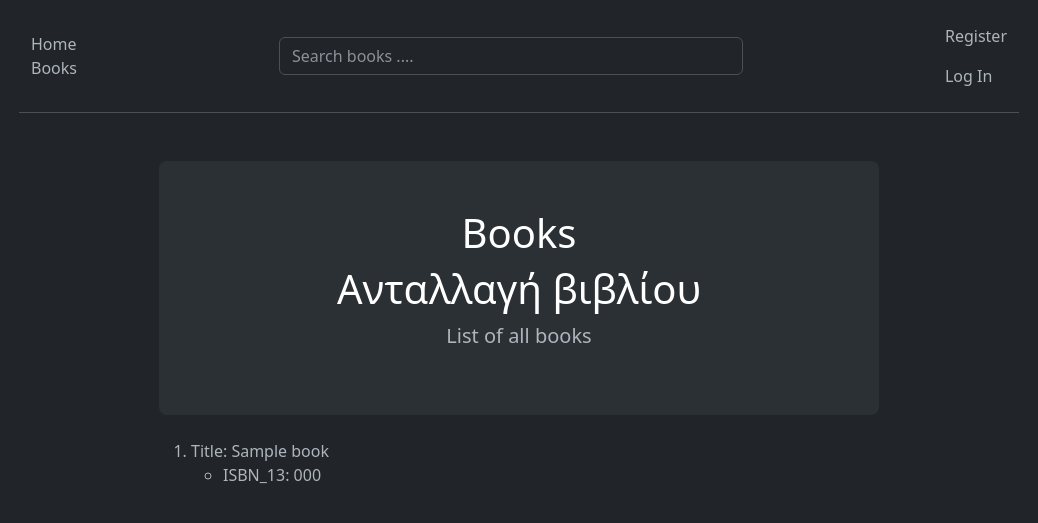
After one commit to RickPaddock/bookswap, a Django app: page /books/ in a window 1280 px wide. The commit adds this page. Shown: the top 523 px of the page, without its empty margins (121-1159 px from the left). Run offline with Django 5.2, Linux system fonts and the light colour scheme; tables that the repository leaves empty hold one stand-in row (values such as "Sample post"); some libraries are stand-ins or nearby versions.

Commit message:
New BOOK & ACCOUNT page holders. Search bar now returning results

```diff
--- a/books/templates/base.html
+++ b/books/templates/base.html
@@ -1,4 +1,5 @@
 <!DOCTYPE html>
+
 <!-- This file is the base template from which other pages inherit the style -->
 <html lang="en" data-bs-theme="dark">
     <head>
@@ -13,17 +14,19 @@
                     <div class="d-flex align-items-center">
                         <ul class="navbar-nav">
                             <li class="nav-item"> <a class="nav-link active navbar-brand" aria-current="page" href="{% url 'index' %}">Home</a> </li>
+                            <li class="nav-item"> <a class="nav-link active navbar-brand" aria-current="page" href="{% url 'book_database' %}">Books</a> </li>
                         </ul>
                     </div>
                     <div class="d-flex align-items-center">
-                        <form class="w-100 me-3" method="post">
+                        <form class="w-100 me-3" method="post" action="{% url 'book_search' %}" >
                             {% csrf_token %}
-                            <input type="search" action="{% url 'index' %}" class="form-control" placeholder="Search books ...." aria-label="Search" id="query" name="query" required>
+                            <input type="search" class="form-control" placeholder="Search books ...." aria-label="Search" id="query" name="query" required>
                         </form>
                     </div>
                     <div class="navbar-nav ms-auto">
-                    <ul class='nav navbar-nav navbar-right'>
+                        <ul class='nav navbar-nav'>
                             {% if user.is_authenticated %}
+                                <li class="nav-item"> <a class="nav-link" aria-current="page" href="{% url 'user_account' %}">{{request.user.username|upper}}</a> </li>
                                 <li class="nav-item"> <form method="post" action="{% url 'logout' %}" class="d-inline">
                                                             {% csrf_token %}
                                                             <button type="submit" class="btn btn-link nav-link">Sign Out</button>
--- /dev/null
+++ b/books/templates/book_database.html
@@ -0,0 +1,26 @@
+{% extends "base.html" %}
+{% block body_block %}
+
+    <div class="container my-5">
+        <div class="p-5 text-center bg-body-tertiary rounded-3">
+            <h1 class="text-body-emphasis">Books</h1>
+            <h1 class="text-body-emphasis"><span lang="gr">Ανταλλαγή βιβλίου</span></h1>
+            <p class="lead">List of all books</p>
+        </div>
+        <br>
+        {% if books %}
+            <ol>
+                {% for rec in books %}
+                <li> Title: {{rec.title}} </li>
+                <ul>
+                    <li> ISBN_13: {{rec.ISBN_13}}</li>
+                </ul>
+                <br>
+            {% endfor %}
+            </ol>
+            {% else %}
+                <p>NO BOOKS FOUND</p>
+        {% endif %}
+    </div>
+
+{% endblock %}
--- a/books/views.py
+++ b/books/views.py
@@ -3,6 +3,11 @@ from django.views.generic import CreateView, TemplateView
 from .forms import UserCreateForm
 from django.contrib import messages
 from django.urls import reverse_lazy
+import requests
+from requests.exceptions import RequestException
+from json.decoder import JSONDecodeError
+from .models import Book
+import os
 
 
 def index(request):
@@ -22,7 +27,14 @@ class SignUp(CreateView):
         return response
 
 
-class AccountPage(TemplateView):
+# Testing a list of a model
+def book_database(request):
+    books_list = Book.objects.order_by("title")
+    books_dict = {"books": books_list}
+    return render(request, "book_database.html", context=books_dict)
+
+
+class user_account(TemplateView):
     template_name = "account_details.html"
 
 
@@ -32,3 +44,79 @@ class LoggedInPage(TemplateView):
 
 class LoggedOutPage(TemplateView):
     template_name = "loggedout.html"
+
+
+def get_book_section(item, section):
+    return item.get(section, {})
+
+
+def process_book_item(item):
+
+    # Pull back individual json sections of the selected book
+    id_info = get_book_section(item, "id")
+    book_info = get_book_section(item, "volumeInfo")
+    ibans = get_book_section(book_info, "industryIdentifiers")
+
+    title = book_info.get("title", "N/A")
+    authors = ", ".join(book_info.get("authors", ["N/A"]))
+    thumbnail = book_info.get("imageLinks", {}).get("thumbnail", "")
+    description = book_info.get("description", "N/A")
+    ibans = book_info.get("ibans", "N/A")
+
+    return {
+        "id_google": id_info,
+        "title": title,
+        "authors": authors,
+        "thumbnail": thumbnail,
+        "description": description,
+        "ibans": ibans,
+    }
+
+
+def book_search(request):
+
+    GOOGLE_BOOKS_API_KEY = "AIzaSyBVAeqv6x8nytkSb_Mn4pXfza3nLUp8a0I"
+
+    if request.method == "POST":
+        query = request.POST.get("query")
+
+        if query:
+            try:
+                # Google Books API URL
+                url = f"https://www.googleapis.com/books/v1/volumes?q={query}&key={GOOGLE_BOOKS_API_KEY}"
+
+                # Make a request to the API
+                response = requests.get(url)
+                response.raise_for_status()  # Raise error for bad responses
+
+                # Parse the JSON response
+                data = response.json()
+
+                # Pull back ALL json sections of the selected book
+                data_items = get_book_section(data, "items")
+
+                # Extract relevant information
+                books = [process_book_item(item) for item in data_items]
+
+                # Render the search results
+                return render(
+                    request, "book_search.html", {"books": books, "query": query}
+                )
+
+            except RequestException as e:
+                # Handle request-related exceptions
+                return render(
+                    request,
+                    "book_search.html",
+                    {"error_message": f"Error making API request: {e}"},
+                )
+
+            except JSONDecodeError as e:
+                # Handle JSON decoding error
+                return render(
+                    request,
+                    "book_search.html",
+                    {"error_message": f"Error decoding JSON response: {e}"},
+                )
+
+    return render(request, "book_search.html")
--- a/bookswap/urls.py
+++ b/bookswap/urls.py
@@ -17,7 +17,15 @@ Including another URLconf
 from django.contrib import admin
 from django.conf import settings  # Required for debug toolbar
 from django.urls import path, include
-from books.views import index, LoggedInPage, LoggedOutPage, SignUp
+from books.views import (
+    index,
+    LoggedInPage,
+    LoggedOutPage,
+    SignUp,
+    book_search,
+    user_account,
+    book_database,
+)
 
 # Django provides login and logout views so we dont create them in views.py
 from django.contrib.auth import views as auth_views
@@ -32,6 +40,9 @@ urlpatterns = [
     path("loggedin", LoggedInPage.as_view(), name="loggedin"),
     path("loggedout", LoggedOutPage.as_view(), name="loggedout"),
     path("signup", SignUp.as_view(), name="signup"),
+    path("user_account/", user_account.as_view(), name="user_account"),
+    path("book_search/", book_search, name="book_search"),
+    path("books/", book_database, name="book_database"),
 ]
 
 # Required for debug toolbar
--- a/requirements.txt
+++ b/requirements.txt
@@ -16,13 +16,12 @@ platformdirs==3.8.0
 pluggy==1.2.0
 pre-commit== 3.3.3
 py4j==0.10.9.7
-pyspark==3.4.1
 pytest==7.4.0
 python-dateutil==2.8.2
 PyYAML==6.0
 setuptools==65.5.0
 six==1.16.0
-sourcery==1.15.0
 sqlparse==0.4.4
 tzdata==2023.3
 virtualenv==20.23.1
+requests==2.31
```
Also changed, not shown: books/templates/account_details.html (added, +12 -0 lines), books/templates/book_search.html (added, +50 -0 lines). Lines whose indentation alone changed are shown as unchanged.
